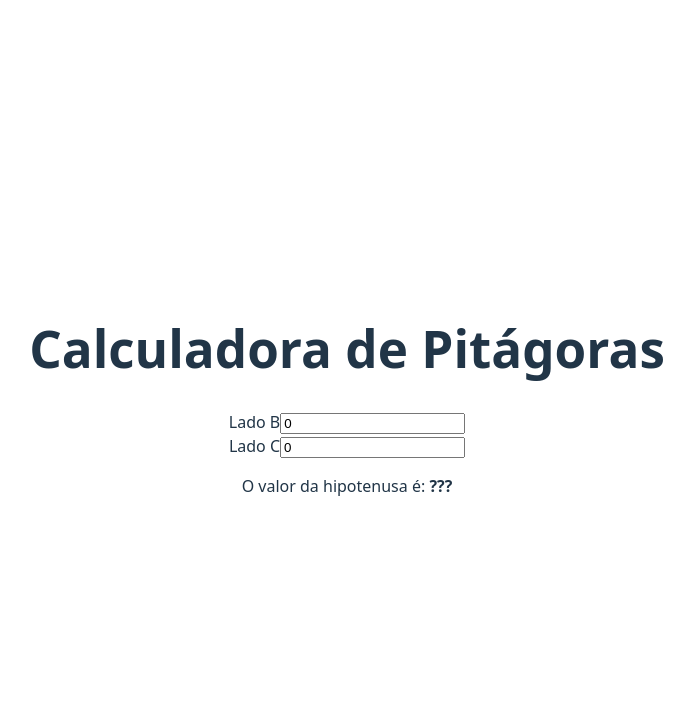
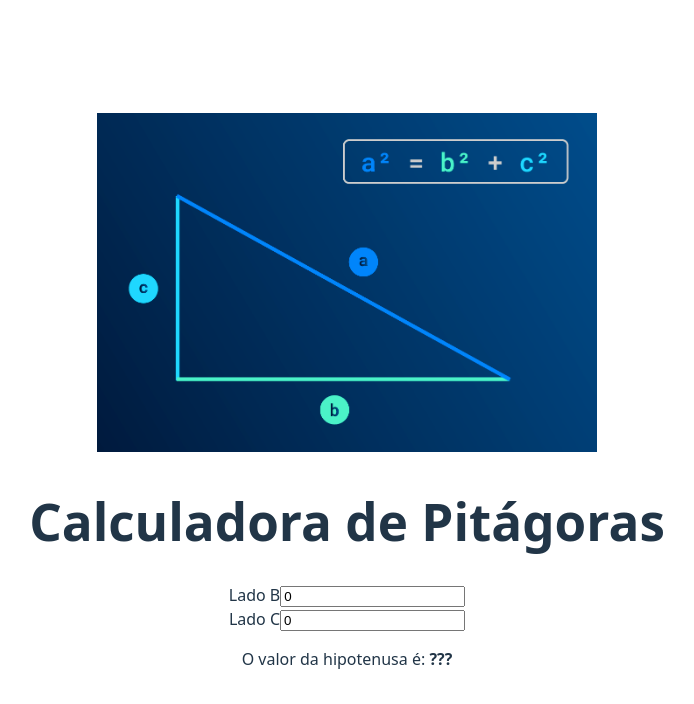
Before and after one commit to Melksedeque/reactjs-usecallback, a React (Vite) app: page / in a window 1280 px wide. Shown: the top 704 px of the page, without its empty margins (293-987 px from the left). Built offline with nearby package versions, Linux system fonts and the light colour scheme.

Commit message:
Imagem do triangulo retangulo no topo

```diff
--- a/src/App.jsx
+++ b/src/App.jsx
@@ -2,7 +2,16 @@ import "./App.css";
 import Calculadora from "./Calculadora";
 
 function App() {
-  return <Calculadora />;
+  return (
+    <div className="pitagoras">
+      <img
+        src="/imagens/triangulo-retangulo.webp"
+        alt="Triângulo retângulo de Pitagoras"
+        width={500}
+      />
+      <Calculadora />
+    </div>
+  );
 }
 
 export default App;
```
